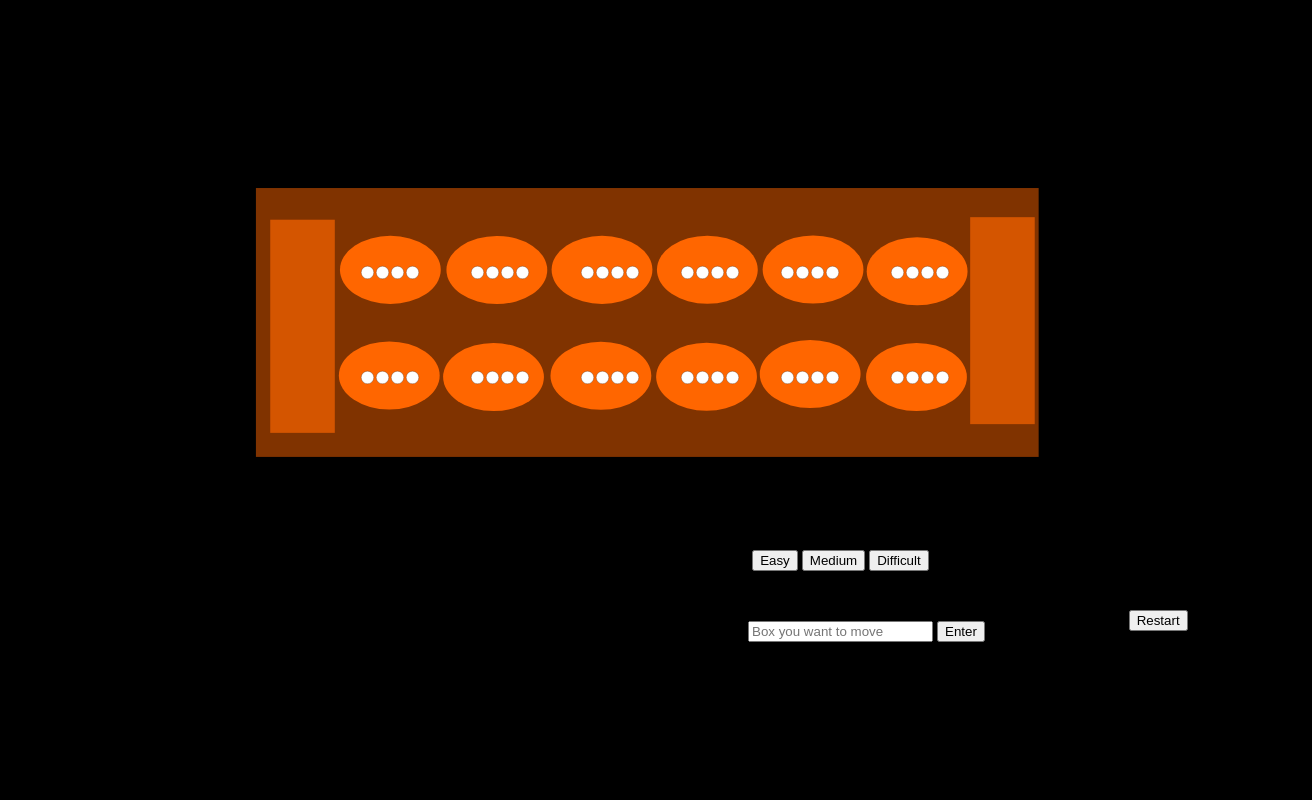
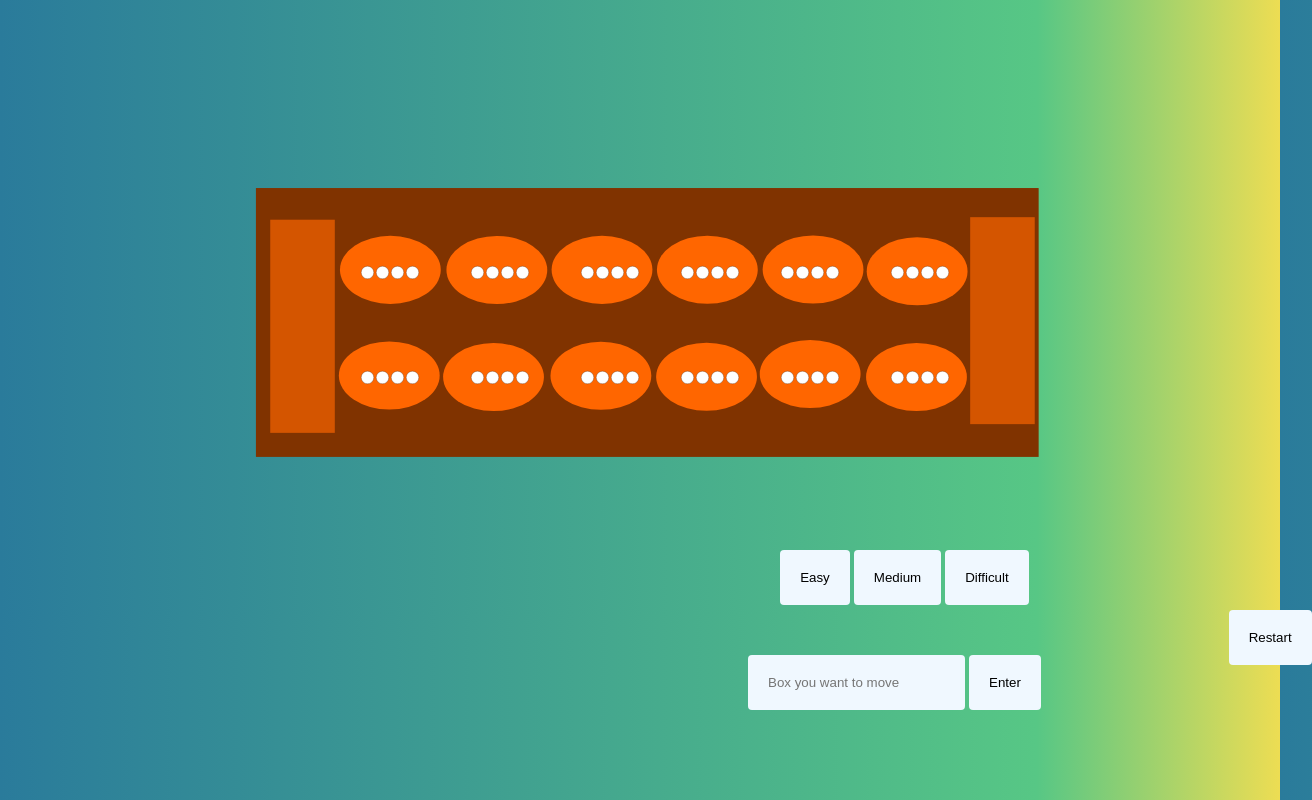
Before and after one commit to eozturk1968/cosc303finalproject, a plain HTML site: page src/index.html in a window 1280 px wide. Both pictures are taken after a click on the button "Start". Shown: the whole page, 1312 px wide, since content can reach past the window. Drawn offline with Linux system fonts and the light colour scheme.

Commit message:
worked on design + fixing issues with gameplay. Still not complete

```diff
--- a/src/index.html
+++ b/src/index.html
@@ -26,9 +26,9 @@
         <div id="scoreRegion2"></div>
     </div>
     <button id = "start" onclick="setTiles()">Start</button>
-    <button id = "easy">Easy</button>
-    <button id = "med">Medium</button>
-    <button id = "diff">Difficult</button>
+    <button id = "easy" class="mode">Easy</button>
+    <button id = "med" class="mode">Medium</button>
+    <button id = "diff" class="mode">Difficult</button>
     <div id="input">
         <input id="moveBox" type="text" placeholder="Box you want to move">
         <button id="enterButton" onclick="gamePlay()">Enter</button>
--- a/src/main.js
+++ b/src/main.js
@@ -173,38 +173,57 @@ function gamePlay()
 
     //Implement user gameplay and interaction
 
+    if(nums[0] == 0 && nums[1] == 0 && nums[2] == 0 && nums[3] == 0 && nums[4] == 0 && nums[5] == 0)
+    {
+        alert("Your pockets are empty! Opponent now places theirs in their own region.")
+        for(let i = 0; i < 6; i++)
+        {
+            scoreRegion += nums[i];
+            nums[i] == 0;
+        }
+        setTiles();
+    }
+
+
     getData();
-    while(info > 5 || info < 0)
+    while(info > 5 || info < 0 || nums[info] == 0)
     {
         alert("Invalid move. Please reenter a number within the range of 0 - 5!")
         getData();
     }
-    nums[info]--;
     let temp = info;
     let area = 1;
+    let total = nums[info];
     //Replace tiles as they should be.
-    for(let i = 0; i < nums[info] + 1; i++)
+    for(let i = 0; i < total; i++)
     {
         if(temp == 5 && area == 1)
         {
             scoreRegion[1] += 1;
             area = 0;
+            nums[info]--;
         }
         else
         {
             temp++;
             area = 1;
             nums[temp] += 1;
+            nums[info]--;
         }
 
-        if(i == nums[info] && area == 0)
+        if(i == total-1 && area == 0)
         {
-            alert("User goes again! Please renter next move");
+            setTiles();
+            alert("User goes again! Please renter next move.");
             //Skip AI since user is going again.
         }
+
+        else
+        {
+            setTiles();
+            //call AI to make move here.
+        }
     }
-    setTiles();
-    //Run AI Move Next, then lead user to move again.
 }
 
 //Hide start button after it is pressed and show other buttons.
@@ -224,7 +243,6 @@ but.addEventListener('click', () =>
     rest.style.visibility = 'visible';
 })
 
-
 //Check enter key to triger user move box.
 var enterBut = document.getElementById("moveBox");
 enterBut.addEventListener("keypress", function(following)
--- a/src/style.css
+++ b/src/style.css
@@ -1,6 +1,7 @@
 body
 {
-    background: black;
+    background: #2A7B9B;
+    background: linear-gradient(90deg, rgba(42, 123, 155, 1) 0%, rgba(87, 199, 133, 1) 81%, rgba(237, 221, 83, 1) 100%);
 }
 
 #start
@@ -8,29 +9,58 @@ body
     margin-left: 700px;
     border: none;
     cursor: pointer;
+    background-color: aliceblue;
+    text-decoration: none;
+    border-radius: 4px;
+    padding: 20px;
 }
 
 #easy
 {
+    border: none;
+    cursor: pointer;
     visibility: hidden;
+    background-color: aliceblue;
+    text-decoration: none;
+    border-radius: 4px;
+    padding: 20px;
 }
+
 
 #med
 {
+    border: none;
+    cursor: pointer;
     visibility: hidden;
+    background-color: aliceblue;
+    text-decoration: none;
+    border-radius: 4px;
+    padding: 20px;
 }
 
 #diff
 {
+    border: none;
+    cursor: pointer;
     visibility: hidden;
+    background-color: aliceblue;
+    text-decoration: none;
+    border-radius: 4px;
+    padding: 20px;
 }
 
 #restart
 {
+    border: none;
+    cursor: pointer;
     visibility: hidden;
     position: absolute;
     margin-top: 60px;
     margin-left: 200px;
+    background-color: aliceblue;
+    text-decoration: none;
+    border-radius: 4px;
+    padding: 20px;
 }
 
 #board
@@ -49,6 +79,26 @@ body
     position: absolute;
     margin-top: 50px;
     margin-left: 740px;
+}
+
+#moveBox
+{
+    border: none;
+    cursor: pointer;
+    background-color: aliceblue;
+    text-decoration: none;
+    border-radius: 4px;
+    padding: 20px;
+}
+
+#enterButton
+{
+    border: none;
+    cursor: pointer;
+    background-color: aliceblue;
+    text-decoration: none;
+    border-radius: 4px;
+    padding: 20px;
 }
 
 #element1
@@ -91,6 +141,7 @@ body
     position:absolute;
     padding-top: 115px;
     padding-left: 650px;
+    block-size: 20px;
 }
 
 #element7
```
